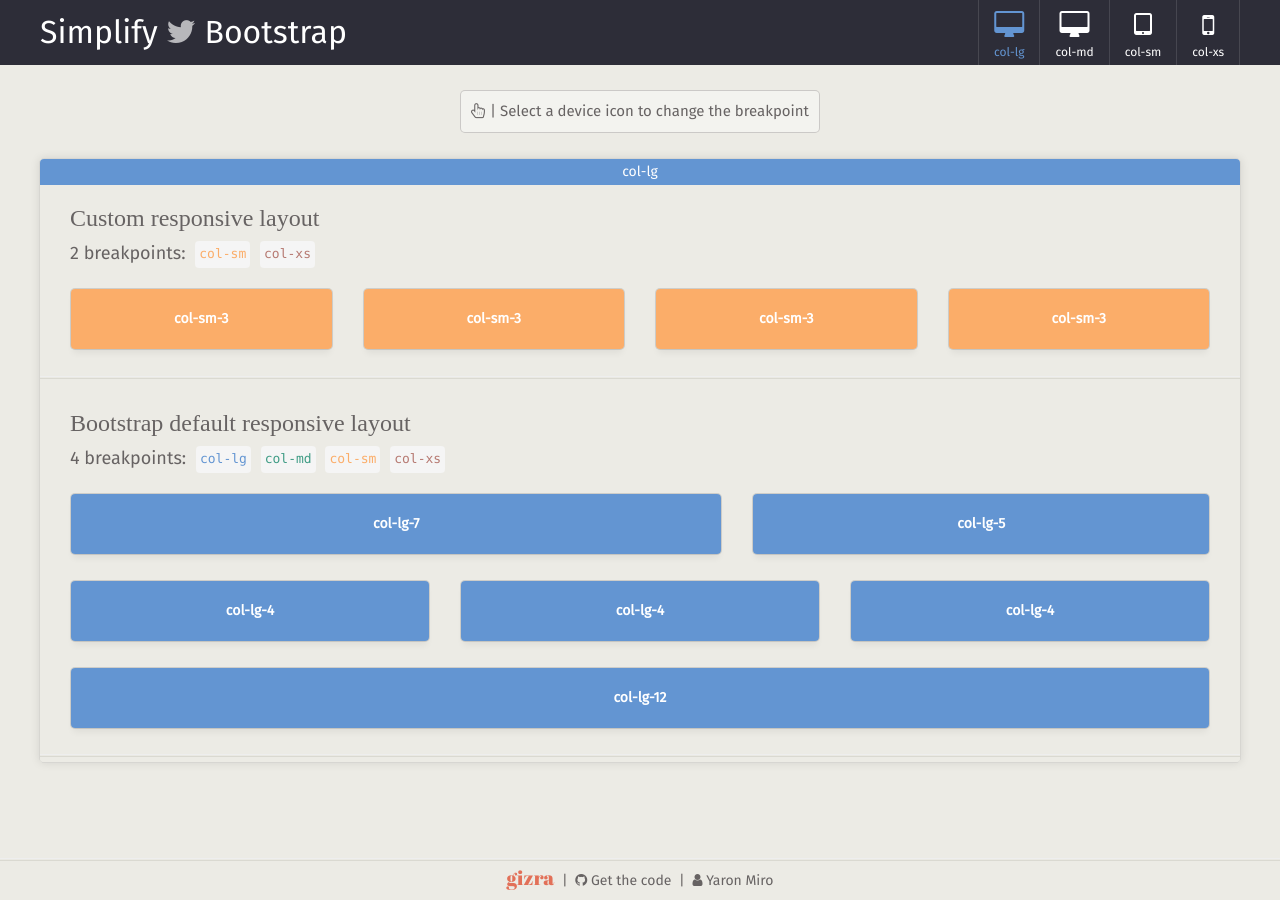
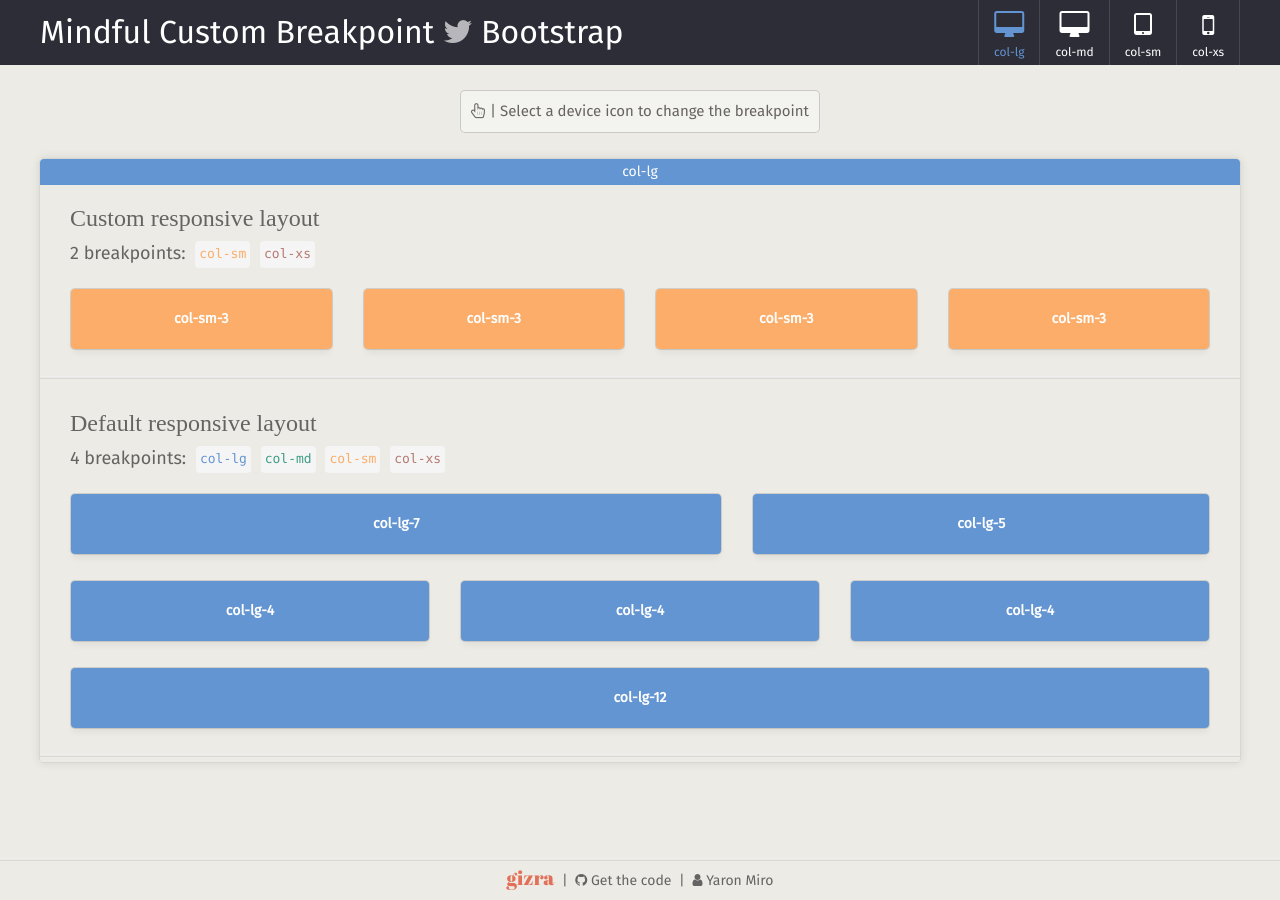
Before and after one commit to Gizra/bootstrap-responsive, a Jekyll site: the page built from src/index.html, in a window 1280 px wide. Built offline with Jekyll 4.4.1, drawn with Linux system fonts in a browser that asks for light colours; nearby versions of some CDN libraries; some web fonts are replaced; library files that are not in the unit come from our copies; Markdown is read by kramdown in place of the engine named in the settings.

Commit message:
change title + cname

```diff
--- a/src/CNAME
+++ b/src/CNAME
@@ -1 +1 @@
-ym-bs-responsive.gizra.com
+mindful-custom-breakpoint-bootstrap.gizra.com
--- a/src/_includes/examples/bootstrap-default-layout.html
+++ b/src/_includes/examples/bootstrap-default-layout.html
@@ -1,5 +1,5 @@
 <header class="col-xs-12">
-  <h3>Bootstrap default responsive layout</h3>
+  <h3>Default responsive layout</h3>
   <div class="description">4 breakpoints:
     <pre class="col-lg-color">col-lg</pre>
     <pre class="col-md-color">col-md</pre>
--- a/src/_includes/header.html
+++ b/src/_includes/header.html
@@ -1,6 +1,6 @@
 <header id="main-header">
 <div class="content clearfix">
-  <h1 class="pull-left">Simplify <i class="fa fa-twitter"></i> Bootstrap </h1>
+  <h1 class="pull-left">Mindful Custom Breakpoint <i class="fa fa-twitter"></i> Bootstrap </h1>
   <ul class="list-unstyled icons pull-right" id="breakpoints-navigation">
     <li class="breakpoint-icon active" data-breakpoint="lg">
       <i class="fa fa-desktop fa-2x"></i>
--- a/src/assets/scss/_custom_bootstrap.scss
+++ b/src/assets/scss/_custom_bootstrap.scss
@@ -4,10 +4,10 @@
 $custom-desktop-width: (1140px + $grid-gutter-width);
 
 //** For `$screen-sm-min` and up.
-$container-sm:  $custom-desktop-width ;
+$container-sm: $custom-desktop-width ;
 
 //** For `$screen-md-min` and up.
-$container-md:  $custom-desktop-width;
+$container-md: $custom-desktop-width;
 
 $body-bg: rgb(236, 235, 229);
 
```
